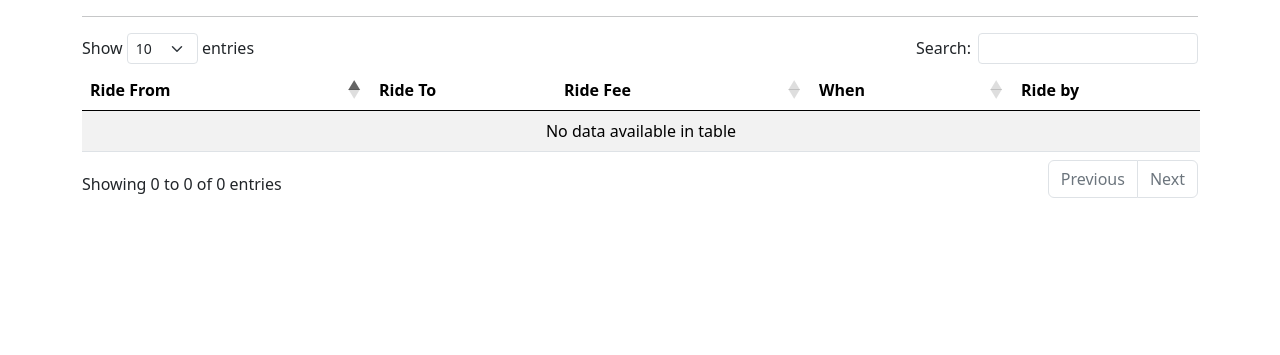
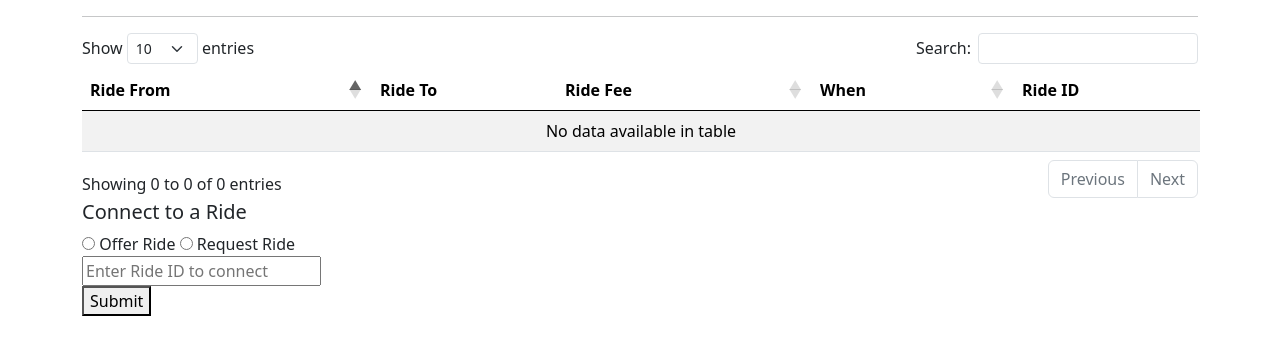
Before and after one commit to thor56/RideAppDBDemo, a Flask app: page /rides in a window 1280 px wide. Shown: the part 56-411 px from the top of the page. Run offline with Flask 3, Linux system fonts and the light colour scheme; data that the repository does not hold is empty; some libraries are stand-ins or nearby versions.

```diff
--- a/app.py
+++ b/app.py
@@ -52,6 +52,13 @@ class driver(db.Model):
     def __init__(self, u_id, license):
         self.u_id = u_id
         self.license = license
+
+    def to_dict(self):
+        return {
+            'driver_id' : self.driver_id,
+            'u_id': self.u_id,
+            'license': self.license
+        }
 
 class driver_rides(db.Model):
     driver_id = db.Column(db.Integer,primary_key=True, nullable=False)
@@ -233,9 +240,15 @@ def saveRide():
     r_date = request.form["r_date"]
     #db.Column(db.DateTime, default=datetime.now())
     r_time = request.form["r_time"]
+    license = request.form["license_id"]
+
+
     r_from = request.form["r_from"]
     r_to = request.form["r_to"]
     # v_id = request.form["v_id_select"]
+    auth_dict = {'data': [authorize_.to_dict() for authorize_ in authorize.query.filter_by(u_id=user_id)]}
+    # ['data'][0]['v_id']
+    license_ = None
 
     r_fee = request.form["r_fee"]
     review_id = None
@@ -243,9 +256,20 @@ def saveRide():
     print(radio_val)
 
     if radio_val == 'Offer_Ride':
-        v_id = 2
-        driver_id = request.form["driver_id"]
+        driv_auth_dict = {'data': [d_data.to_dict() for d_data in driver.query.filter_by(u_id = user_id)]}
+        if driv_auth_dict['data'] != []:
+            driver_id = driv_auth_dict['data'][0]['driver_id']
+            license_ = driv_auth_dict['data'][0]['license']
+
+        else:
+            driver_id = None
+            license_ = license
+
         p_id = None
+        if auth_dict['data'] != []:
+            v_id = auth_dict['data'][0]['v_id']
+        else:
+            v_id = None
 
 
     elif radio_val == 'Request_Ride':
@@ -260,11 +284,13 @@ def saveRide():
     db.session.commit()
 
     if radio_val == 'Offer_Ride':
-        driv_var = driver(user_id, 'license')
-        db.session.add(driv_var)
-        db.session.commit()
 
-        driv_ride_var = driver_rides(driv_var.driver_id,entry.r_id)
+        if driver_id == None:
+            driv_var = driver(user_id, license)
+            db.session.add(driv_var)
+            db.session.commit()
+            driver_id = driv_var.driver_id
+        driv_ride_var = driver_rides(driver_id,entry.r_id)
         db.session.add(driv_ride_var)
         db.session.commit()
 
@@ -314,9 +340,7 @@ def adduser():
     entry = users( u_name, u_email,u_pasword,u_phone)
     db.session.add(entry)
     db.session.commit()
-    entry2 = passenger(entry.u_id, "Address")
-    db.session.add(entry2)
-    db.session.commit()
+
     messageBody = "Registration successful"
     return render_template('index.html', hasMessage = True, messageBody=messageBody)
 
@@ -384,14 +408,67 @@ def GetVehiclesList():
     lis2 = []
     str1 = ''
     u_id = session['userid']
-    auth_dict = {'data': [authorize_.to_dict() for authorize_ in authorize.query.filter_by(u_id=u_id)]}
-    for x in  auth_dict['data']:
-        lis.append(x['v_id'])
-        lis2.append(
-            [veh.to_dict() for veh in vehicle.query.filter_by(v_id=x['v_id'])]
-        )
+    auth_dict = {'data': [authorize_.to_dict() for authorize_ in authorize.query.filter_by(u_id=100)]}
+    # ['data'][0]['v_id']
+    print(auth_dict['data'] == [])
+    return jsonify(options=str1)
 
-    for x in lis2:
-        for y in x:
-            str1 += '<option value="Offer_Ride">'+ str(y["v_id"]) + ' : ' + str(y["color"]) + ' - ' + str(y["model"]) +'</option>'
-    return jsonify(options=str1)
+
+
+
+
+@app.route("/ConnectRide", methods=['POST'])
+def ConnectRide():
+    p_address = ''
+    user_id =  session['userid']
+    ride_id_2 = request.form["ride_id_2"]
+    radio_val = request.form["ride_type_radio_2"]
+    driv_id = None
+    pass_id = None
+
+    if session['loggedIn'] == False:
+        return render_template('login.html', hasMessage = True, messageBody="Please login to connect to a ride")
+
+    ride_Details = ride.query.get(ride_id_2)
+
+    if radio_val == 'Offer_Ride':
+        driv_details = driver.query.filter_by(u_id=user_id).first()
+
+        if driv_details != None:
+            driv_id = driv_details.driver_id
+            ride_Details.driver_id = driv_id
+            driv_ride_entry = driver_rides(driv_id, ride_Details.r_id)
+            db.session.add(driv_ride_entry)
+
+        else:
+            return render_template('vehicleRegister.html')
+    elif radio_val == 'Request_Ride':
+        pass_details = passenger.query.filter_by(u_id=user_id).first()
+        print(pass_details)
+        if pass_details != None:
+            pass_id2 = pass_details.p_id
+            ride_Details.p_id = pass_id2
+            pass_ride_entry = passenger_ride(pass_id2, ride_Details.r_id)
+            db.session.add(pass_ride_entry)
+        else:
+            return render_template('addPassenger.html')
+
+    db.session.commit()
+    messageBody = "Successfully added the request"
+    return render_template('index.html', hasMessage = True, messageBody=messageBody)
+
+
+
+@app.route("/add_passenger", methods=['POST'])
+def add_passenger():
+    u_id = session['userid']
+    # adding vehicle
+    # veh_seq = Sequence('veh_reg_seq')
+    # V_ID = getVehSeq()                    -- implemented through model creation
+    addr = request.form["address"]
+    entry = passenger(u_id, addr)
+    db.session.add(entry)
+    db.session.commit()
+    messageBody = "Passenger added successfully"
+
+    return render_template('index.html', hasMessage = True, messageBody=messageBody)
--- a/templates/base.html
+++ b/templates/base.html
@@ -63,16 +63,16 @@
       });
 
 
-      $('input:radio[name="ride_type_radio"]').change(function() {
-      if ($(this).val()=='Offer_Ride') {
-          $('#v_id_select').attr('hidden', false);
-          $('#p_addr').attr('hidden', true);
-      }
-      else if ($(this).val()=='Request_Ride') {
-          $('#v_id_select').attr('hidden', true);
-          $('#p_addr').attr('hidden', false);
-      }
-        });
+      // $('input:radio[name="ride_type_radio"]').change(function() {
+      // if ($(this).val()=='Offer_Ride') {
+      //     $('#v_id_select').attr('hidden', false);
+      //     $('#p_addr').attr('hidden', true);
+      // }
+      // else if ($(this).val()=='Request_Ride') {
+      //     $('#v_id_select').attr('hidden', true);
+      //     $('#p_addr').attr('hidden', false);
+      // }
+      //   });
 
     </script>
 
--- a/templates/index.html
+++ b/templates/index.html
@@ -15,12 +15,27 @@
         <th>Ride To</th>
         <th>Ride Fee</th>
         <th>When</th>
-        <th>Ride by</th>
+        <th>Ride ID</th>
       </tr>
     </thead>
     <tbody>
     </tbody>
   </table>
+
+  <form action="{{ url_for('ConnectRide')}}" method="post">
+    <h5>Connect to a Ride</h5>
+    <input type="radio" id="ride_type_offer_2" name="ride_type_radio_2" value="Offer_Ride" required>
+    <label for="ride_type_offer">Offer Ride</label>
+    <input type="radio" id="ride_type_request_2" name="ride_type_radio_2" value="Request_Ride">
+    <label for="ride_type_request">Request Ride</label><br>
+
+  <div>
+      <input type="number" name="ride_id_2" placeholder="Enter Ride ID to connect" required>
+  </div>
+    <div>
+        <button >Submit</button>
+    </div>
+</form>
 {% endblock %}
 
 {% block scripts %}
@@ -33,7 +48,7 @@
           {data: 'r_to', orderable: false},
           {data: 'r_fee', searchable: false},
           {data: 'r_date', orderable: true, searchable: false},
-          {data: 'driver_id', orderable: false}
+          {data: 'r_id', orderable: false}
         ],
       });
     });
--- a/templates/rides.html
+++ b/templates/rides.html
@@ -15,6 +15,10 @@
     <tbody>
     </tbody>
   </table>
+
+
+
+
 {% endblock %}
 
 {% block scripts %}
```
Also changed, not shown: templates/addPassenger.html (added, +15 -0 lines), templates/addRide.html (+3 -5 lines).
